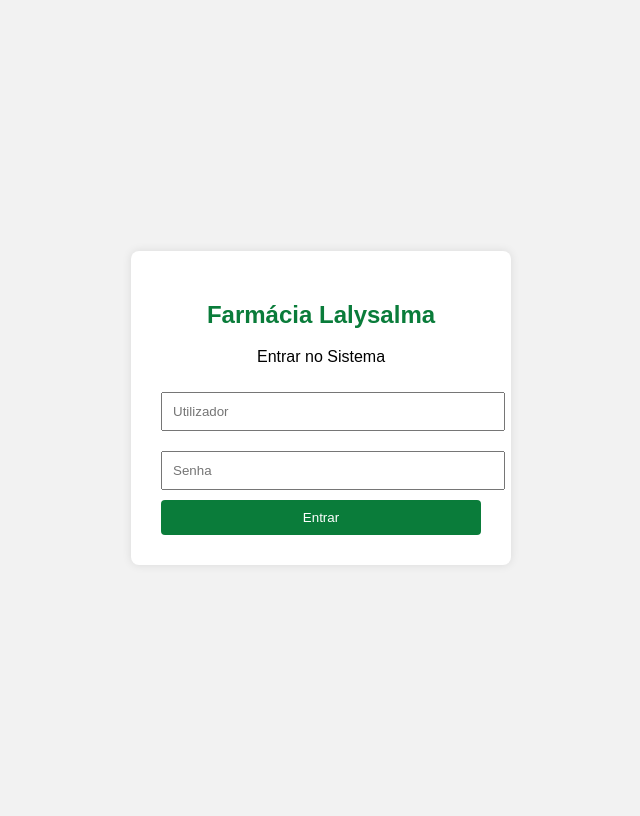
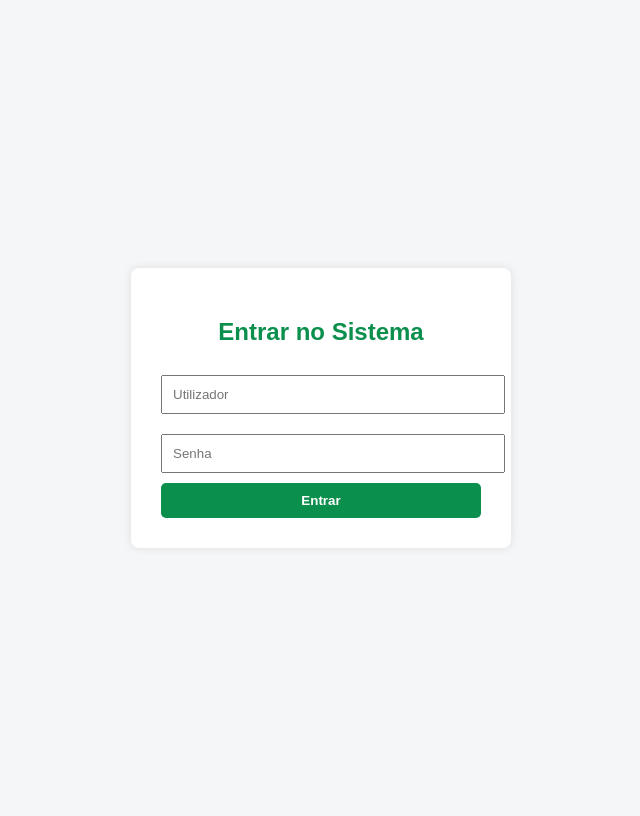
Before and after one commit to farmacialalysalma01-lang/farmacia-lalysalma, a Django app: page /login/ in a window 1280 px wide. Shown: the whole page, without its empty margins (319-959 px from the left). Run offline with Django 4.2, Linux system fonts and the light colour scheme.

Commit message:
Add login page template

```diff
--- a/farmacia/templates/login.html
+++ b/farmacia/templates/login.html
@@ -6,49 +6,56 @@
     <style>
         body {
             font-family: Arial, sans-serif;
-            background: #f2f2f2;
+            background-color: #f4f6f8;
             display: flex;
             justify-content: center;
             align-items: center;
             height: 100vh;
         }
+
         .login-box {
-            background: #fff;
+            background: white;
             padding: 30px;
             width: 320px;
             border-radius: 8px;
             box-shadow: 0 0 10px rgba(0,0,0,0.1);
+        }
+
+        h2 {
             text-align: center;
+            color: #0b8f4d;
         }
-        h2 {
-            color: #0a7c3a;
-        }
+
         input {
             width: 100%;
             padding: 10px;
             margin: 10px 0;
         }
+
         button {
-            background: #0a7c3a;
+            width: 100%;
+            padding: 10px;
+            background-color: #0b8f4d;
             color: white;
             border: none;
-            padding: 10px;
-            width: 100%;
+            border-radius: 5px;
+            font-weight: bold;
             cursor: pointer;
-            border-radius: 4px;
+        }
+
+        button:hover {
+            background-color: #067a39;
         }
     </style>
 </head>
 <body>
 
 <div class="login-box">
-    <h2>Farmácia Lalysalma</h2>
-    <p>Entrar no Sistema</p>
+    <h2>Entrar no Sistema</h2>
 
     <form method="post">
-        {% csrf_token %}
-        <input type="text" name="username" placeholder="Utilizador" required>
-        <input type="password" name="password" placeholder="Senha" required>
+        <input type="text" placeholder="Utilizador" required>
+        <input type="password" placeholder="Senha" required>
         <button type="submit">Entrar</button>
     </form>
 </div>
```
